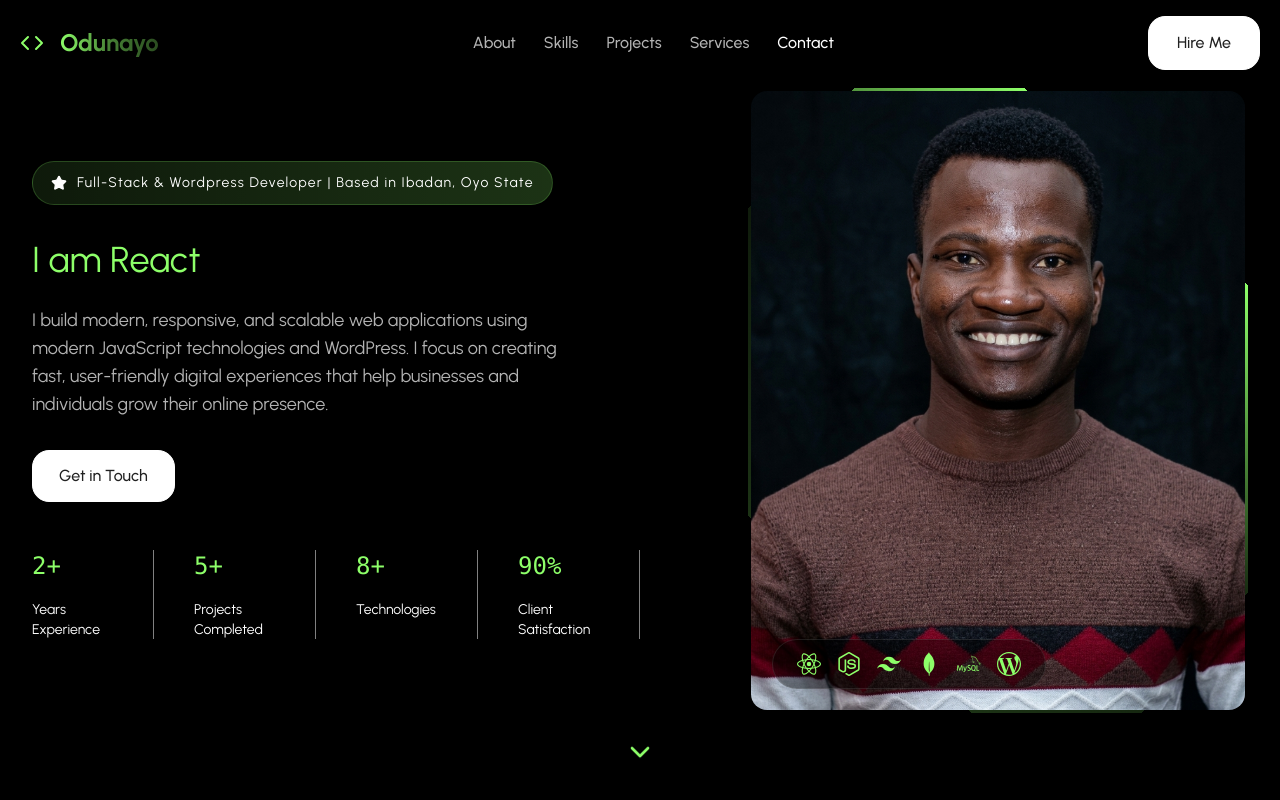
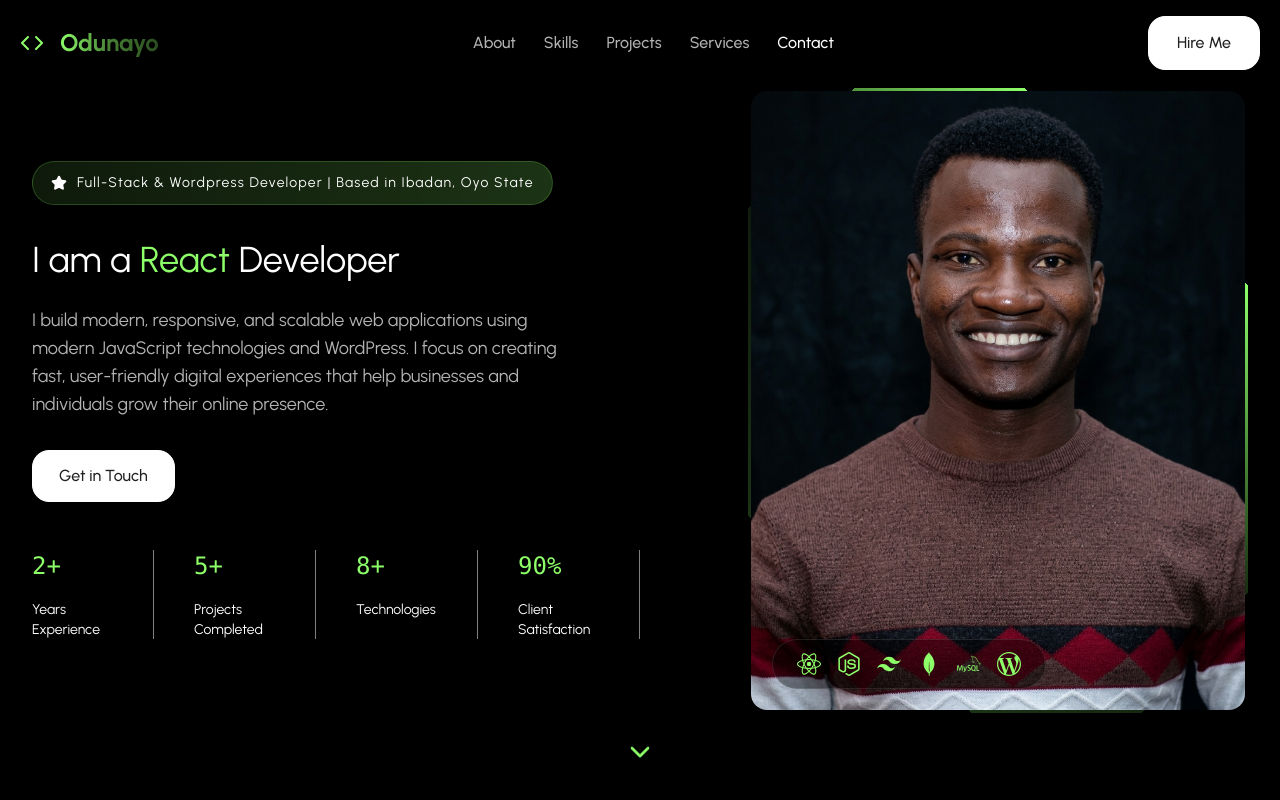
Before and after one commit to Hordunayo/Odunayo-Popoola-portfolio, a React (Vite) app: page / in a window 1280 px wide. Shown: the top 800 px of the page. Built offline with nearby package versions, Linux system fonts and the light colour scheme.

Commit message:
still try the corrected rotating words

```diff
--- a/src/components/sections/Hero.jsx
+++ b/src/components/sections/Hero.jsx
@@ -42,7 +42,7 @@ const Hero = () => {
 
             <FadeIn delay={100}>
               <h1 className="text-4xl md:text-5xl lg:text-4xl font-normal text-white mb-6 leading-tight">
-                <RotatingWord />
+                I am a <RotatingWord /> Developer
               </h1>
             </FadeIn>
 
--- a/src/components/ui/RotatingWord.jsx
+++ b/src/components/ui/RotatingWord.jsx
@@ -24,7 +24,7 @@ function RotatingWord() {
         transform: fade ? "translateY(0)" : "translateY(10px)",
       }}
     >
-      I am {words[index]}
+      {words[index]}
     </span>
   );
 }
```
